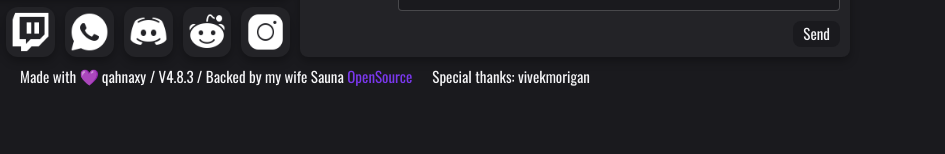
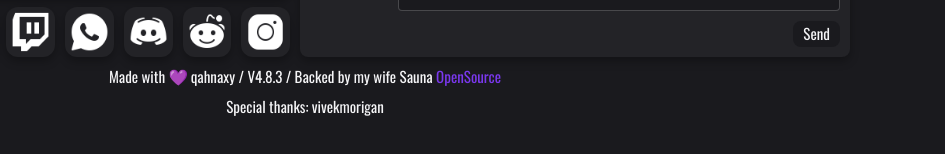
Before and after one commit to qahnaxy/qahnaxy.github.io, a plain HTML site: page index.html in a window 1280 px wide. Shown: the part 2143-2297 px from the top of the page, 335-1280 px from the left. Drawn offline with Linux system fonts and the light colour scheme.

Commit message:
fix footer layout

```diff
--- a/css/index.css
+++ b/css/index.css
@@ -1079,6 +1079,7 @@
     margin-bottom: 90px;
     width: 100%;
     display: flex;
+    flex-direction: column;
     justify-content: center;
     align-items: center;
 }
--- a/index.html
+++ b/index.html
@@ -753,7 +753,7 @@
         <!-- [FOOTER] -->
         <div class="footer" id="contact">
           <p>Made with <span class="heart">💜</span> qahnaxy / V4.8.3 / Backed by my wife Sauna <a href="https://github.com/qahnaxy/qahnaxy.github.io" target="_blank" class="opensource">OpenSource</a></p>
-          <br><p>Special thanks: vivekmorigan</p>
+          <p>Special thanks: <a target="_blank" rel="noopener" href="https://github.com/vivekmorigan-lgtm">vivekmorigan</a></p>
         </div>
 
     </div>
```
